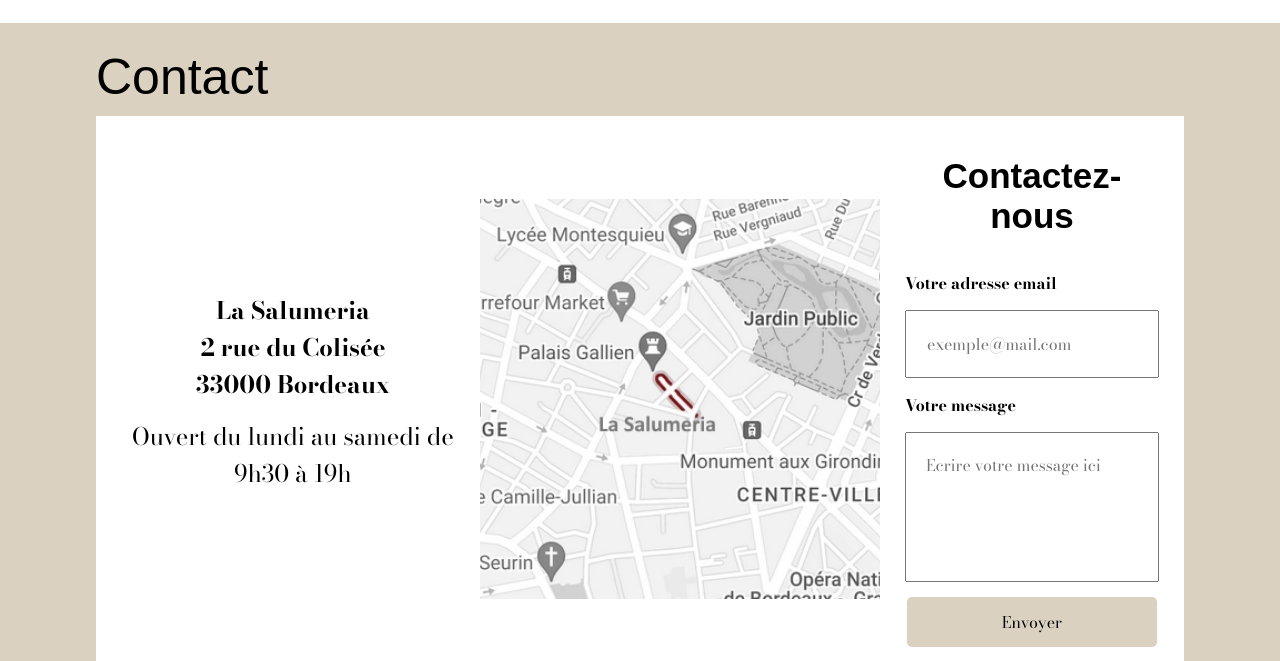
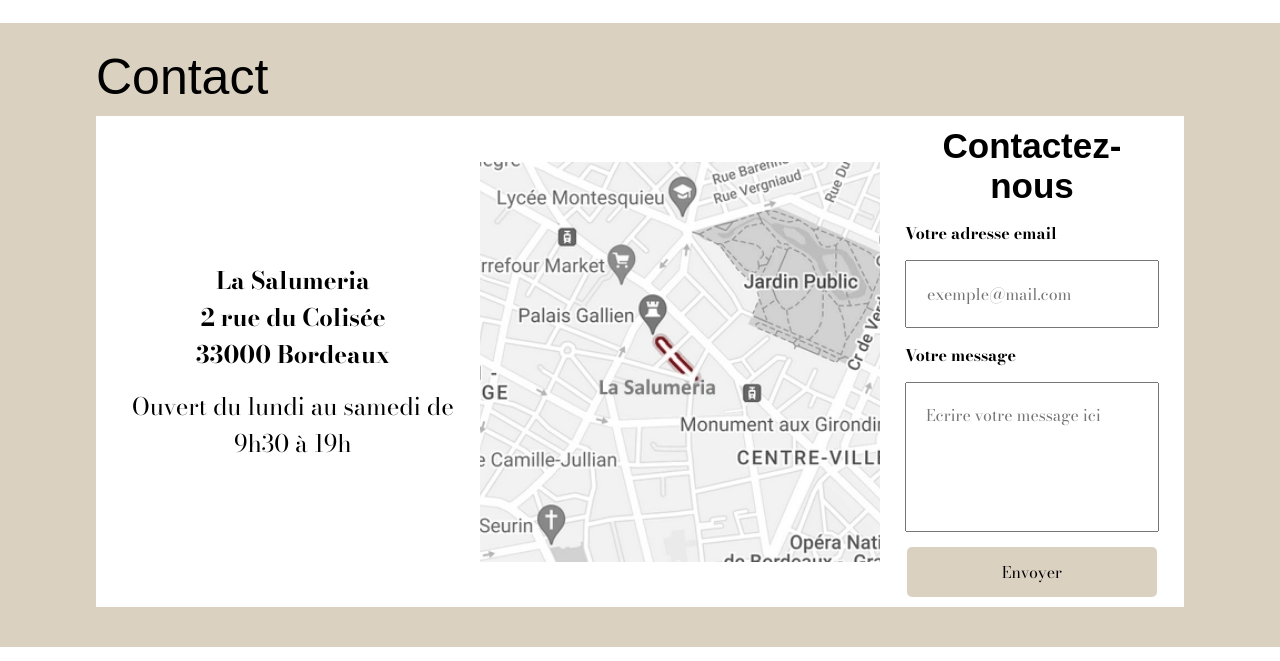
Before and after one commit to Hephos/La_Salumeria_CDUI, a plain HTML site: page index.html in a window 1280 px wide. Shown: the part 3451-4112 px from the top of the page. Drawn offline with nearby package versions, Linux system fonts and the light colour scheme; a web font is replaced by a local one.

Commit message:
🐛 | Fix padding

```diff
--- a/assets/styles/style.css
+++ b/assets/styles/style.css
@@ -334,6 +334,7 @@ body {
     background-color: var(--salumeria-yellow);
     padding-bottom: 40px
 }
+
 #contact > .container__block {
     background-color: var(--salumeria-white);
 }
@@ -493,23 +494,34 @@ textarea.contact__field {
 
 
     /** Contact **/
+    #contact > .container__block {
+        padding: 10px 0;
+    }
+
     .contact__content {
         align-items: center;
         display: flex;
         justify-content: space-between;
     }
 
+    /* Informations */
     .contact__infos {
         font-size: 24px;
         justify-content: space-between;
         padding-right: 0;
     }
 
+    /* Maps */
     .contact__map {
         height: 400px;
+        margin-top: 0;
         width: 400px;
     }
 
+    /* Form */
+    .contact__heading {
+        margin: 0 20px;
+    }
 
     /** Footer **/
     .footer__block {
```
